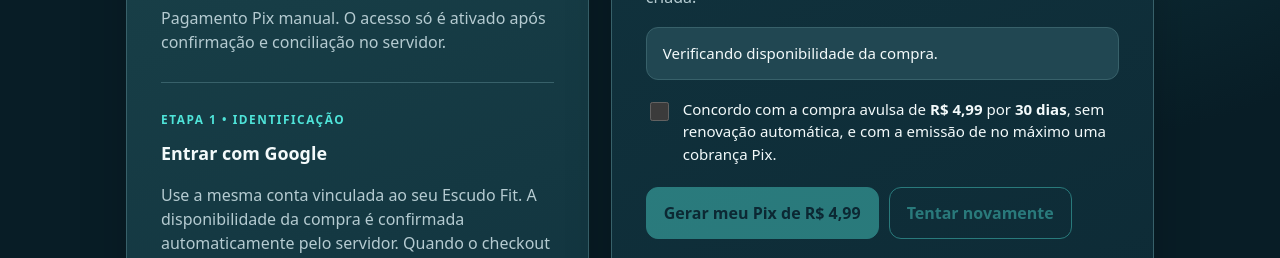
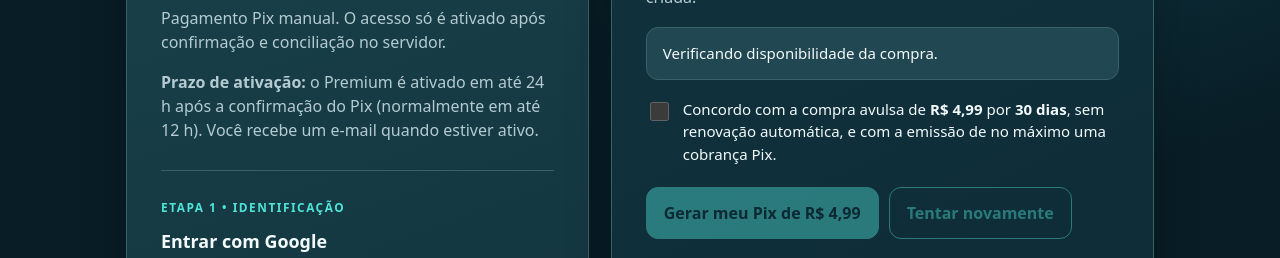
Before and after one commit to tonysacramento/escudo-fit-privacy, a plain HTML site: page app/comprar/index.html in a window 1280 px wide. Shown: the part 529-787 px from the top of the page. Drawn offline with Linux system fonts and the light colour scheme.

Commit message:
feat(web): prazo de ativação do Premium (até 24 h) na página de compra (#105)
Claude-Session: https://claude.ai/code/session_01CZQYHDcNFzAMxYP2shPvbC

Co-authored-by: Claude <noreply@anthropic.com>

```diff
--- a/app/comprar/index.html
+++ b/app/comprar/index.html
@@ -23,6 +23,7 @@
    <p class="eyebrow">PLANO SELECIONADO</p><h2 id="offer-title">Premium por 30 dias</h2>
    <p class="price">R$ 4,99 <span>/ pagamento único</span></p>
    <p class="hint">Pagamento Pix manual. O acesso só é ativado após confirmação e conciliação no servidor.</p>
+   <p class="hint"><strong>Prazo de ativação:</strong> o Premium é ativado em até 24 h após a confirmação do Pix (normalmente em até 12 h). Você recebe um e-mail quando estiver ativo.</p>
    <div class="rule"></div>
    <p class="eyebrow">ETAPA 1 • IDENTIFICAÇÃO</p>
    <h3>Entrar com Google</h3>
```
